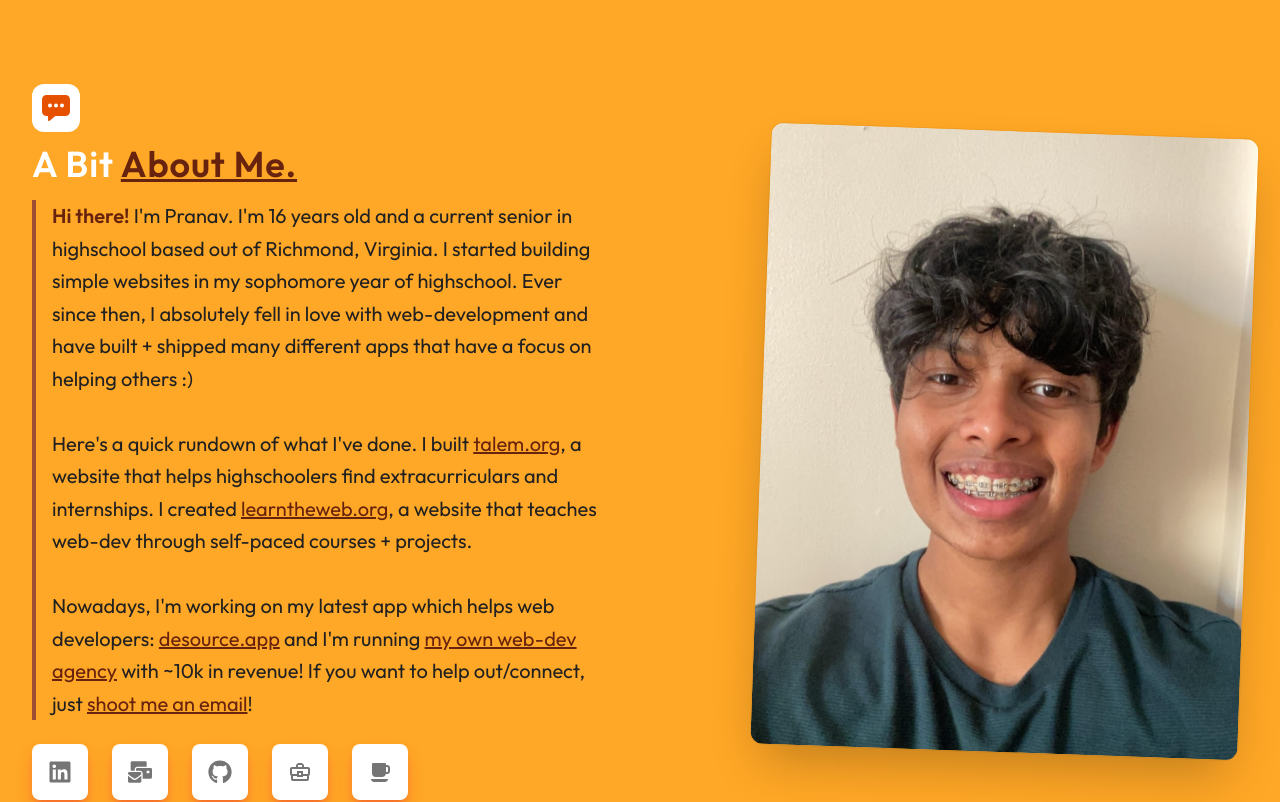
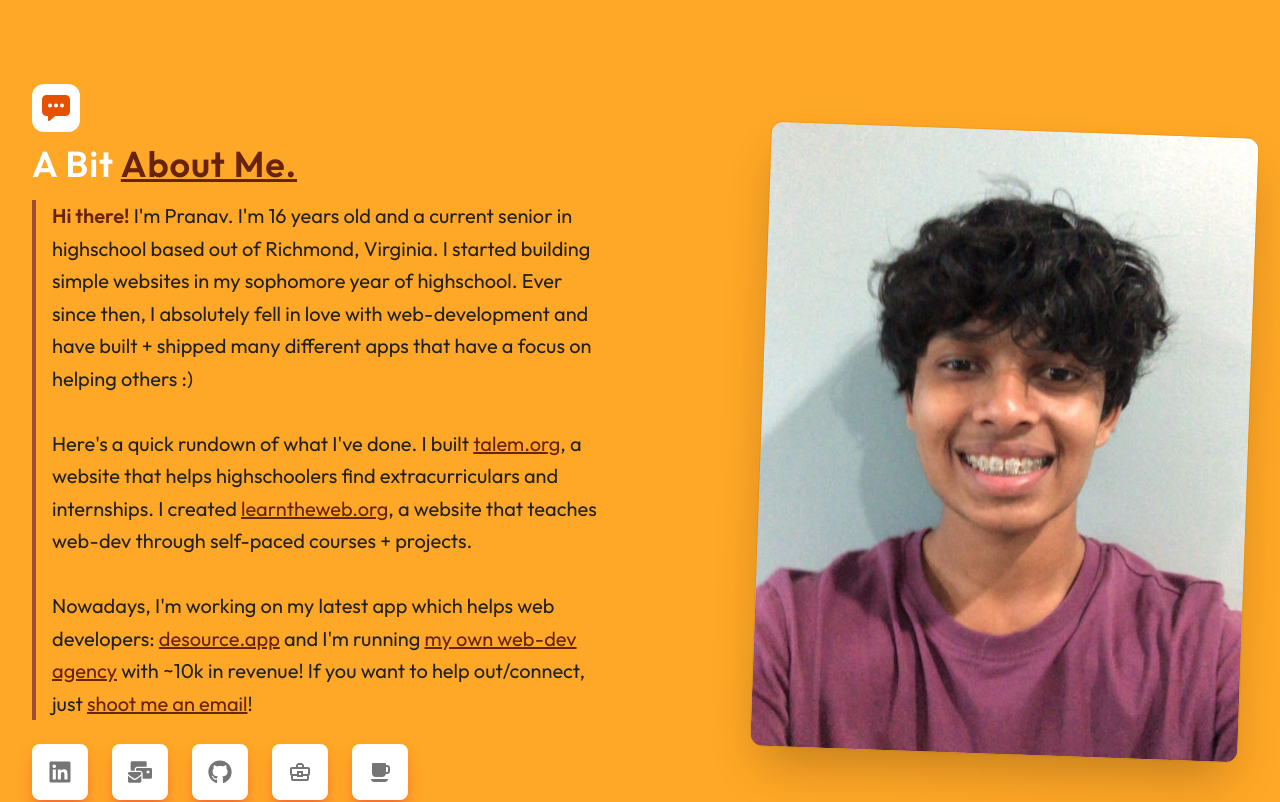
Before and after one commit to PkTheCoda/portfolio, a React (Vite) app: page / in a window 1280 px wide. Shown: the part 960-1762 px from the top of the page. Built offline with nearby package versions, Linux system fonts and the light colour scheme.

Commit message:
revert change for now (3 pics in atm)

```diff
--- a/src/Components/AboutSection.jsx
+++ b/src/Components/AboutSection.jsx
@@ -5,6 +5,7 @@ import { IoChatboxEllipses } from "react-icons/io5";
 import { MdOutlineBusinessCenter } from "react-icons/md";
 import mePicturenew from '../Images/pranavlatest.jpg'
 import mepic2 from '../Images/mepic2.jpg'
+import mepic3 from '../Images/mepic3.jpg'
 
 export default function AboutMe() {
   return (
@@ -82,7 +83,7 @@ export default function AboutMe() {
                         <div class="w-full lg:w-1/2 lg:order-2 order-1 flex items-center justify-center lg:justify-end">
                             <img loading="lazy"
                                 class="rounded-xl w-5/6 lg:my-0 shadow-2xl ring-1 ring-black ring-opacity-5 rotate-2"
-                            src={mepic2}/>
+                            src={mepic3}/>
                         </div>
 
                     </div>
```
Also changed, not shown: src/Images/mepic3.jpg (added).
